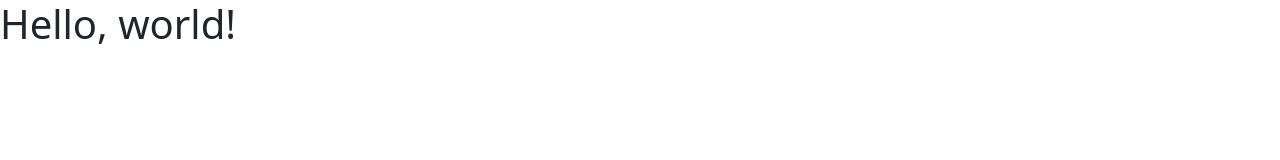
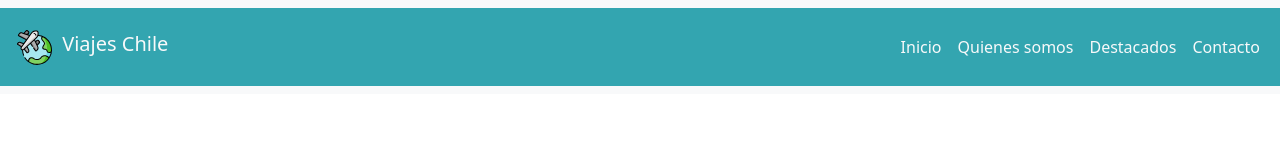
Before and after one commit to bpereira74/ViajesChile, a plain HTML site: page index.html in a window 1280 px wide. Drawn offline with nearby package versions, Linux system fonts and the light colour scheme.

Commit message:
Creación de Navbar

```diff
--- a/index.html
+++ b/index.html
@@ -1,15 +1,53 @@
 <!doctype html>
 <html lang="en">
-  <head>
-    <meta charset="utf-8">
-    <meta name="viewport" content="width=device-width, initial-scale=1">
-    <title>Bootstrap demo</title>
-    <link href="https://cdn.jsdelivr.net/npm/bootstrap@5.3.0-alpha3/dist/css/bootstrap.min.css" rel="stylesheet" integrity="sha384-KK94CHFLLe+nY2dmCWGMq91rCGa5gtU4mk92HdvYe+M/SXH301p5ILy+dN9+nJOZ" crossorigin="anonymous">
-  </head>
-  <body>
-    <h1>Hello, world!</h1>
-    <script src="https://cdn.jsdelivr.net/npm/bootstrap@5.3.0-alpha3/dist/js/bootstrap.bundle.min.js" integrity="sha384-ENjdO4Dr2bkBIFxQpeoTz1HIcje39Wm4jDKdf19U8gI4ddQ3GYNS7NTKfAdVQSZe" crossorigin="anonymous"></script>
-    <script src="https://cdn.jsdelivr.net/npm/@popperjs/core@2.11.7/dist/umd/popper.min.js" integrity="sha384-zYPOMqeu1DAVkHiLqWBUTcbYfZ8osu1Nd6Z89ify25QV9guujx43ITvfi12/QExE" crossorigin="anonymous"></script>
-    <script src="https://cdn.jsdelivr.net/npm/bootstrap@5.3.0-alpha3/dist/js/bootstrap.min.js" integrity="sha384-Y4oOpwW3duJdCWv5ly8SCFYWqFDsfob/3GkgExXKV4idmbt98QcxXYs9UoXAB7BZ" crossorigin="anonymous"></script>
+
+<head>
+      <meta charset="utf-8">
+      <meta name="viewport" content="width=device-width, initial-scale=1">
+      <title>Viajes Chile</title>
+      <link rel="shortcut icon" href="assets/img/viajes.svg" type="image/svg">
+      <link href="https://cdn.jsdelivr.net/npm/bootstrap@5.3.0-alpha3/dist/css/bootstrap.min.css" rel="stylesheet"
+            integrity="sha384-KK94CHFLLe+nY2dmCWGMq91rCGa5gtU4mk92HdvYe+M/SXH301p5ILy+dN9+nJOZ" crossorigin="anonymous">
+</head>
+
+<body>
+
+<!-- Brand y Marca texto -->
+
+<nav class="navbar navbar-expand-lg bg-body-tertiary">
+      <div class="container-fluid py-3" style="background-color: #33A5B0;">
+            <a class="navbar-brand text-light" href="#"><img src="assets/img/viajes.svg" alt="Logo" width="45"
+                        height="35" class="d-inline-block align-text-top">
+                  Viajes Chile</a>
+<!-- Navbar -->
+                  <button class="navbar-toggler" type="button" data-bs-toggle="collapse"
+                  data-bs-target="#navbarNavDropdown" aria-controls="navbarNavDropdown" aria-expanded="false"
+                  aria-label="Toggle navigation">
+                  <span class="navbar-toggler-icon"></span>
+            </button>
+            <div class="collapse navbar-collapse justify-content-end" id="navbarNavDropdown">
+                  <ul class="navbar-nav">
+                        <li class="nav-item">
+                              <a class="nav-link active text-light" aria-current="page" href="#">Inicio</a>
+                        </li>
+                        <li class="nav-item">
+                              <a class="nav-link text-light" href="#">Quienes somos</a>
+                        </li>
+                        <li class="nav-item">
+                              <a class="nav-link text-light" href="#">Destacados</a>
+                        </li>
+                        <li class="nav-item">
+                              <a class="nav-link text-light" href="#">Contacto</a>
+                        </li>
+                  </ul>
+            </div>
+      </div>
+</nav>
+
+      <script src="https://cdn.jsdelivr.net/npm/bootstrap@5.3.0-alpha3/dist/js/bootstrap.bundle.min.js"
+            integrity="sha384-ENjdO4Dr2bkBIFxQpeoTz1HIcje39Wm4jDKdf19U8gI4ddQ3GYNS7NTKfAdVQSZe"
+            crossorigin="anonymous"></script>
+
 </body>
+
 </html>
```
